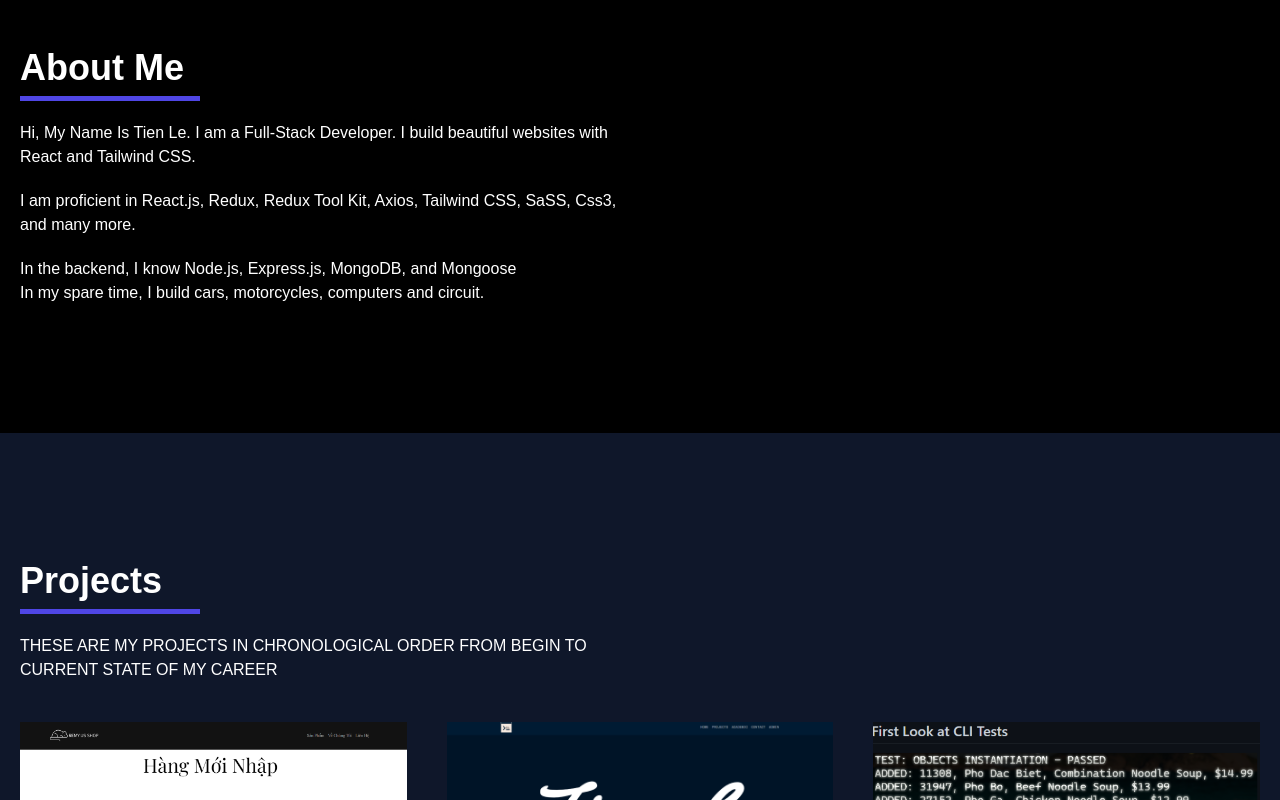
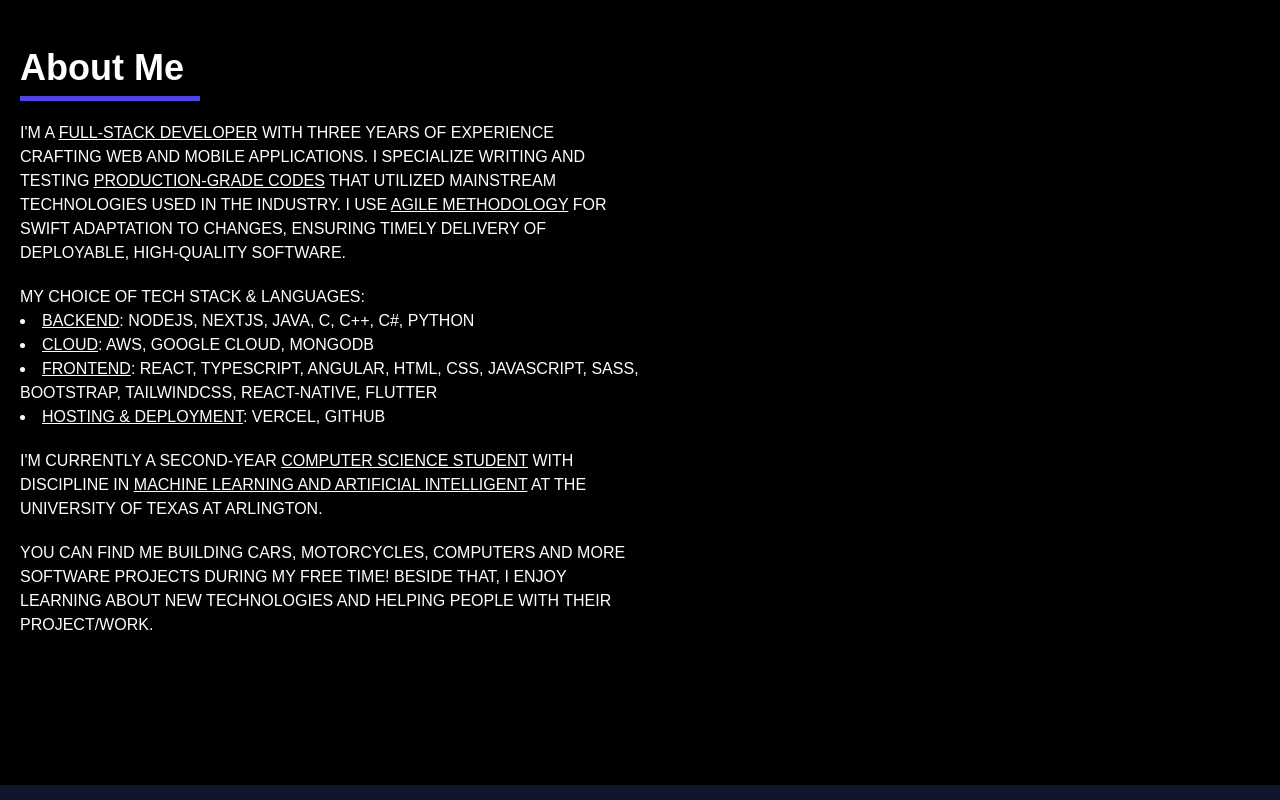
Before and after one commit to tienthedev/v2.tienl.dev, a Next.js app: page / in a window 1280 px wide. Shown: the part 680-1480 px from the top of the page. Built offline with nearby package versions, Linux system fonts and the light colour scheme; a web font is replaced by a local one.

Commit message:
Added more content for ABOUT ME

```diff
--- a/src/components/About/About.tsx
+++ b/src/components/About/About.tsx
@@ -9,20 +9,30 @@ const About: React.FC = () => {
             About Me
           </h2>
 
-          <p className="pb-5">
-            Hi, My Name Is Tien Le. I am a
-            Full-Stack Developer. I build beautiful websites with React and
-            Tailwind CSS.
-          </p>
-          <p className="pb-5">
-            I am proficient in React.js, Redux, Redux Tool
-            Kit, Axios, Tailwind CSS, SaSS, Css3, and many more.
+          <p className="pb-5 uppercase">
+          I'm a <span className="underline">full-stack developer</span> with three years of experience crafting web and mobile applications.
+          I specialize writing and testing <span className="underline">production-grade codes</span> that utilized mainstream technologies used in the industry.
+          I use <span className="underline">agile methodology</span> for swift adaptation to changes, ensuring timely delivery of deployable, high-quality software.
           </p>
 
-          <p>In the backend, I know Node.js, Express.js, MongoDB, and Mongoose</p>
 
-          <p>
-            In my spare time, I build cars, motorcycles, computers and circuit.
+          <p className="pb-5 uppercase">
+            my choice of tech stack & languages:
+            <br />
+            <ul className="list-disc list-inside">
+              <li><span className="underline">backend</span>: nodejs, nextjs, java, c, c++, c#, python</li>
+              <li><span className="underline">cloud</span>: aws, google cloud, mongodb</li>
+              <li><span className="underline">frontend</span>: react, typescript, angular, html, css, javascript, sass, bootstrap, tailwindcss, react-native, flutter</li>
+              <li><span className="underline">hosting & deployment</span>: vercel, github</li>
+            </ul>
+          </p>
+
+          <p className="pb-5 uppercase">
+            i'm currently a second-year <span className="underline">computer science student</span> with discipline in <span className="underline">machine learning and artificial intelligent</span> at the university of texas at arlington.
+          </p>
+          <p className="pb-5 uppercase">
+            you can find me building cars, motorcycles, computers and more software projects during my free time!
+            beside that, i enjoy learning about new technologies and helping people with their project/work.
           </p>
         </div>
 
--- a/src/components/Hero/Hero.tsx
+++ b/src/components/Hero/Hero.tsx
@@ -11,7 +11,7 @@ const Hero: React.FC = () => {
       <div className="container mx-auto grid md:grid-cols-1 items-center justify-center md:justify-between">
         <div className="hero-info pb-5 md:pb-0">
           <h1 className="text-4xl lg:text-6xl">
-            Hi, I am <span className="text-accent">T</span>ien,
+            Hi, I am <span className="text-accent">Tien</span>,
             <br />
             Full-Stack Developer,
             <br />
@@ -33,7 +33,7 @@ const Hero: React.FC = () => {
             </a>
 
             <a
-              href="https://www.facebook.com"
+              href="https://www.linkedin.com/in/tiendungdle/"
               className="pr-4 inline-block text-accent hover:text-white"
               target="_blank"
               rel="noopener noreferrer"
```
